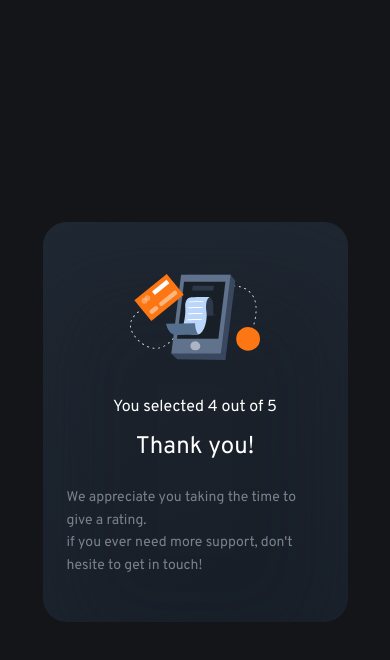
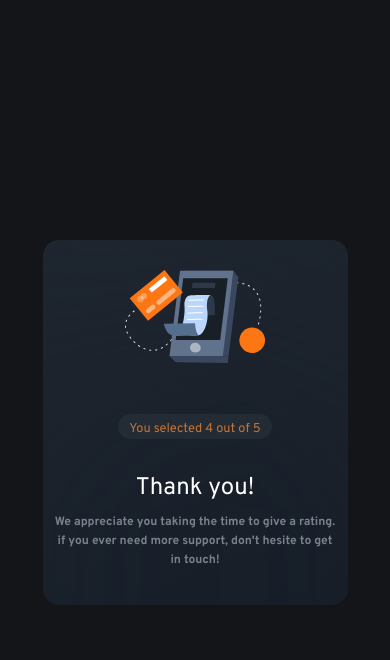
Before and after one commit to maiscafe/Interact-Rating, a plain HTML site: page index.html in a window 390 px wide. Both pictures are taken after a click on the button "SUBMIT". Drawn offline with Linux system fonts and the light colour scheme.

Commit message:
two pages working

```diff
--- a/index.html
+++ b/index.html
@@ -10,8 +10,8 @@
         @import url('https://fonts.googleapis.com/css2?family=Overpass:ital,wght@0,100;0,200;0,300;0,400;0,500;0,700;0,800;0,900;1,100;1,200;1,300;1,400;1,500;1,600;1,700;1,800;1,900&display=swap');
         </style>
 </head>
-<body class="container-flex">
-    <section id="first-page" class="flex-box ">
+<body class="container-flex disable-text">
+    <section id="first-page" class="flex-box">
         <span id= "span-img" ><img id="img" src="./assets/icon-star.svg" alt="star" srcset=""></span>
         <h1 id="h1-first-page">How did we do?</h1>
         <p class="p-first-page">Please let us know how we did with your support
@@ -24,14 +24,21 @@
             <div class="btnChoice">4</div>
             <div class="btnChoice">5</div>
         </div>
-        <button id="btnSubmit">SUBMIT</button>
+        <button id="btnSubmit" class="">SUBMIT</button>
     </section>
-    <section id="second-page" style="" class="flex-box">
+
+    <section id="second-page" class="flex-box">
         <img id="thanks-img" src="./assets/illustration-thank-you.svg" alt="" srcset="">
         <span id="span-rating">You selected 4 out of 5</span>
-        <h1> Thank you!</h1>
+        <div class="text-second-page"><h1 class="h1-second-page"> Thank you!</h1>
         <p class="p-second-page">We appreciate you taking the time to give a rating. <br>
-        if you ever need more support, don't hesite to get in touch!</p>
+        if you ever need more support, don't hesite to get in touch!</p></div>
+    </section>
+
+    <section id = "alert-span" class="flex-box">
+        <p>Lorem ipsum dolor sit, amet consectetur adipisicing elit. Saepe temporibus cum ut debitis laudantium. Neque quas, obcaecati est quisquam nobis a cumque voluptatem maiores nostrum ratione officiis. Magnam, quisquam aliquid?</p>
+
+
     </section>
 </body>
 <script src="./script/script.js"></script>
--- a/script/script.js
+++ b/script/script.js
@@ -1,9 +1,29 @@
 /* Hidden first page and show second page */
+var firstPage = document.querySelector ("#first-page");
+var secondPage = document.querySelector ("#second-page");
+var alertSpan = document.querySelector ("#alert-span");
+var btnSubmit = document.querySelector("#btnSubmit")
+firstPage.style.display = "flex";
+secondPage.style.display = "none";
+alertSpan.style.display = "none";
 
-var btnSubmit = document.querySelector("#btnSubmit")
 
-btnSubmit.addEventListener("click", function (){
-    var firstPage = document.querySelector ("#first-page")
-    firstPage.classList.add("hidden")
+    btnSubmit.addEventListener("click", showSecondPage);
+    secondPage.addEventListener("click",showAlert);
 
-});
+
+function showFirstPage(){
+    firstPage.style.display = "flex";
+    secondPage.style.display = "none";
+    thirdPage.style.display = "none";
+}
+
+function showSecondPage(){
+    firstPage.style.display = "none";
+    secondPage.style.display = "flex";
+    thirdPage.style.display = "none"
+}
+
+function showAlert(){
+    alert("Thank you for your submission!");
+}
--- a/style/style.css
+++ b/style/style.css
@@ -15,7 +15,14 @@
     font-family: 'Overpass', sans-serif;
     font-weight: 400;
 }
-
+/* Desabitiar seleção de texto */
+ .disable-text {
+    -webkit-user-select:none;
+    -webkit-touch-callout:none;
+    -moz-user-select:none;
+    -ms-user-select:none;
+    user-select:none;
+ }
 /* first page */
 body{
     background: var(--background);
@@ -42,8 +49,8 @@ body{
 }
 /* flex-box is being used for both */
 .flex-box {
-    padding: 30px 24px;
-    height: 400px;
+    padding: 26px 24px;
+    height: 340px;
     display: flex;
     background: var(--darkBlue);
     background: linear-gradient(332deg, rgba(23,30,40,1) 0%, rgba(30,37,47,1) 100%);
@@ -51,7 +58,7 @@ body{
     margin: 10px;
     border-radius: 24px;
     width: 335px;
-    box-shadow:  inset 0px 48px 100px -5px rgba(33, 44, 56, 0.5);;
+    box-shadow: inset 0px 133px 193px -51px rgba(32, 40, 49, 0.527);
 }
 #span-img {
     background: var(--grayBlue);
@@ -78,6 +85,9 @@ body{
     justify-content: center;
     background: var(--grayBlue);
     border-radius: 50%;
+    color: var(--textGray);
+    font-size: 0.8em;
+    font-weight: bold;
     height: 40px;
     width: 40px;
 
@@ -85,10 +95,11 @@ body{
 .btnChoice:hover {
     cursor: pointer;
     background: var(--orange);
+    color: var(--white);
 }
 #btnSubmit {
     width: 280px;
-    height: 45px;
+    height: 40px;
     margin:0 auto;
     border-radius: 40px;
     border: none;
@@ -97,13 +108,14 @@ body{
     font-weight: bold;
     letter-spacing: 0.1em;
     box-shadow: 2px 2px 8px 0px rgba(0, 0, 0, 0.541);
-    box-shadow: inset 2px 2px 8px -3px #faa162;
+    box-shadow: inset 5px 5px 8px -3px #b94f03;
 }
 #btnSubmit:hover {
     transition: 0.3s ease-in-out;
     cursor: pointer;
     color: var(--orange);
     background: var(--white);
+    box-shadow: inset 0px 0px 0px 0px #ffffff;
 }
 
 /* seconde page */
@@ -115,33 +127,49 @@ body{
 
 }
 #thanks-img {
+    pointer-events: none;
     display: flex;
     height: 130px;
-    width: 130px;
+    width: 50%;
     object-fit: contain;
 }
 #span-rating {
     display: flex;
     justify-content: center;
+    align-items: flex-end;
+    width: 55%;
+    object-fit: cover;
+    color: #C97334;
+    font-size: 0.8em;
+    margin: 10px 0px 12px 0px;
+    background: var(--grayBlue);
+    padding: 2px;
+    border-radius: 24px;
+    height: 25px;
+}
+.text-second-page {
+    text-align: center;
+}
+.h1-second-page {
     width: 100%;
-    object-fit: cover;
 }
 .p-second-page {
     color: var(--textGray);
-    font-size: 14px;
+    width: 100%;
+    font-size: 12px;
+    font-weight: bold;
     line-height: 1.6em;
     margin: 10px 0px 0px 0px;
-}
-.hidden {
-    display: none;
 }
 
 /* Responsive */
 @media screen and (max-width: 440px) {
     .flex-box {
-        padding: 30px 24px;
+        padding: 12px;
         margin: 10px;
         width: 305px;
+        border-radius: 16px;
+        height: 365px;
     }
     .container-flex {
         width: 100vw;
@@ -150,7 +178,10 @@ body{
         color: #7a808c;
         font-size: 14px;
         line-height: 1.6em;
-        margin: 10px 0px 0px 0px;
-
+        margin: 2px 0px 0px 0px;
+    }
+    #btnSubmit {
+        height: 35px;
+        font-weight: bold;
     }
 }
```
